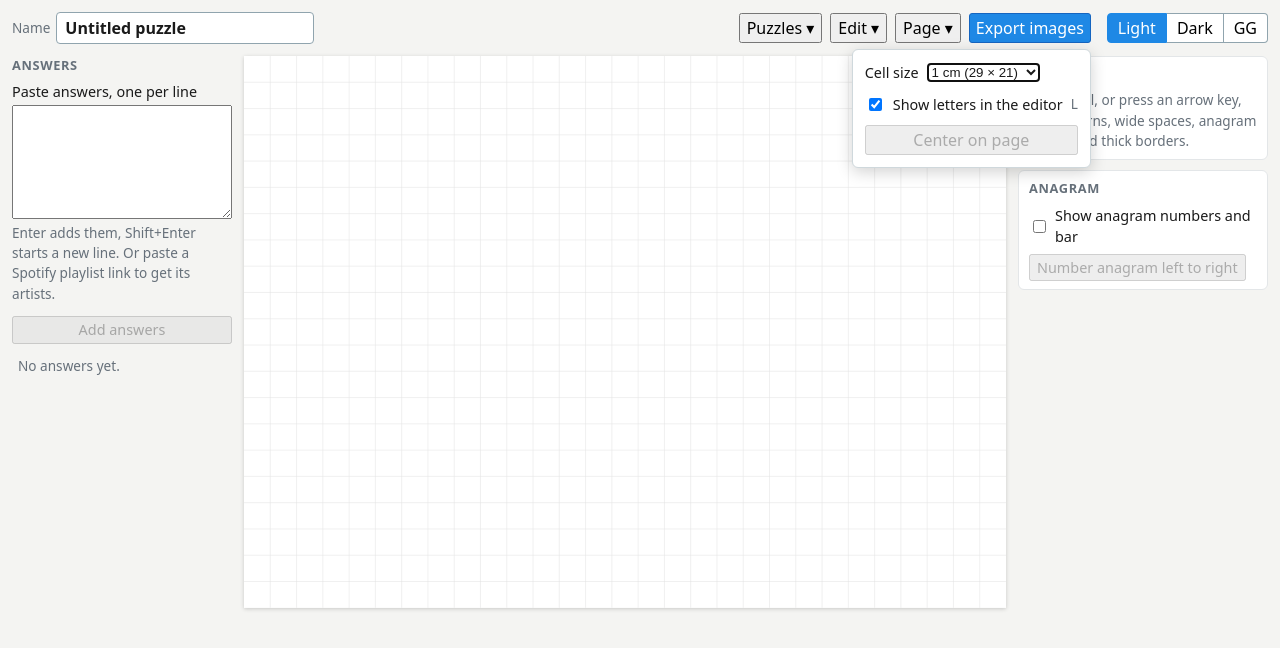
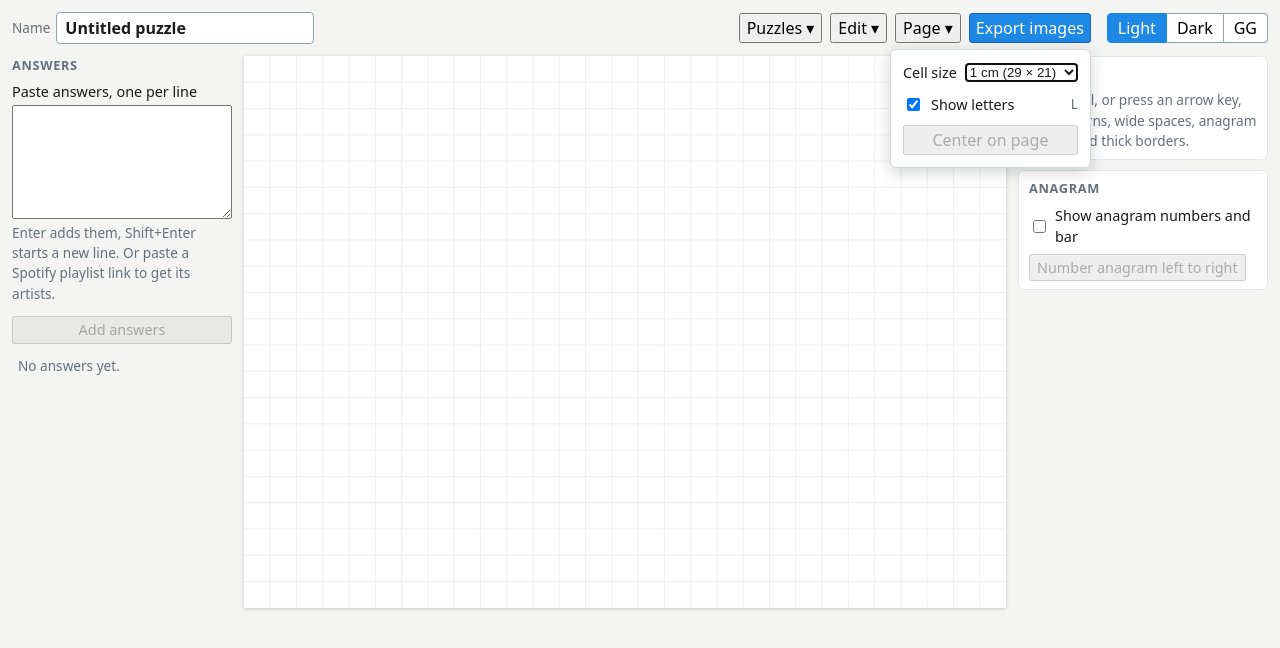
Before and after one commit to g-lowen/crossword-crafter, a React (Vite) app: page / in a window 1280 px wide. Both pictures are taken after a click on the button "Page ▾". Shown: the top 648 px of the page. Built offline with nearby package versions, Linux system fonts and the light colour scheme.

Commit message:
Shorten the Show letters label

```diff
--- a/src/editor/page-menu.tsx
+++ b/src/editor/page-menu.tsx
@@ -50,11 +50,11 @@ export function PageMenu({ puzzle, dispatch, showLetters, onShowLettersChange }:
       <label className="page-menu-row" title={`Shortcut: ${SHORTCUT_LABELS.showLetters}`}>
         <input
           type="checkbox"
-          aria-label="Show letters in the editor"
+          aria-label="Show letters"
           checked={showLetters}
           onChange={(e) => onShowLettersChange(e.target.checked)}
         />
-        Show letters in the editor
+        Show letters
         <kbd>{SHORTCUT_LABELS.showLetters}</kbd>
       </label>
       <button
```
Also changed, not shown: 2 other files (tests, documents, lock files or other folders).
